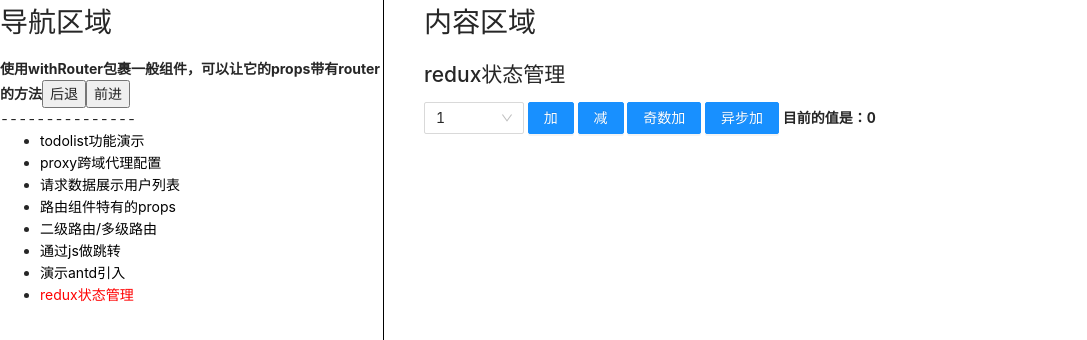
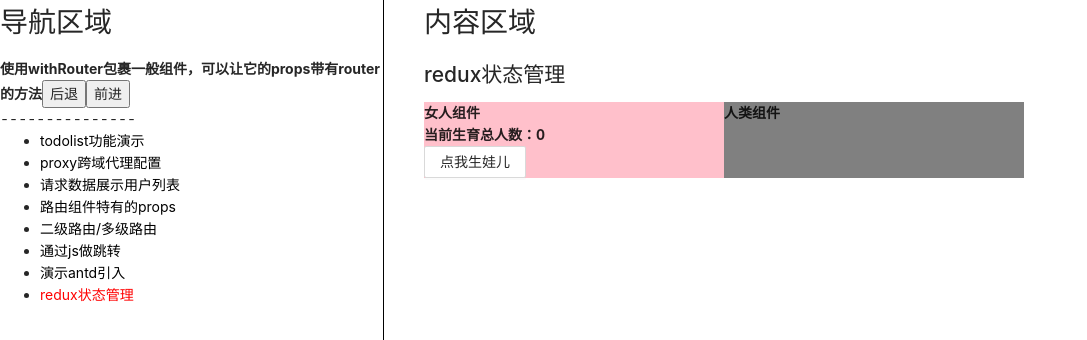
Before and after one commit to Bai-xiaoxiao/react-2021, a React (Create React App) app in the folder react_staging/: page /redux-demo in a window 1280 px wide. Shown: the top 340 px of the page, without its empty margins (0-1087 px from the left). Built offline with nearby package versions, Linux system fonts and the light colour scheme.

Commit message:
添加redux

```diff
--- a/react_staging/src/pages/reduxDemo/index.jsx
+++ b/react_staging/src/pages/reduxDemo/index.jsx
@@ -1,71 +1,72 @@
 import React, { Component } from 'react'
-import { Select } from 'antd';
 import { Button } from 'antd';
-import store from '../../redux'
+import store from '../../redux/store'
 
-const { Option } = Select;
+class Woman extends Component {
+
+  sheng = () => {
+    store.dispatch({type: 'addPerson'})
+  }
+
+  render() {
+    return (
+      <div>
+        <b>当前生育总人数：{store.getState().woman.length}</b>
+        <br />
+        <Button onClick={this.sheng}>点我生娃儿</Button>
+      </div>
+    )
+  }
+}
+
+class Person extends Component {
+  componentDidMount() {
+    store.subscribe(() => {
+      this.setState({});
+    })
+  }
+
+  kill = (id) => {
+    store.dispatch({type: 'killPerson', data: id})
+  }
+
+  render() {
+    const person = store.getState().woman
+
+    return (
+      <ul>
+        {
+          person.map(item => (
+            <li key={item.id}>
+              姓名： {item.name}， 年龄：{item.age}
+              <Button onClick={() => this.kill(item.id)}>自我毁灭</Button>
+            </li>
+          ))
+        }
+      </ul>
+    )
+  }
+}
 
 export default class index extends Component {
   state = {
     selectNum: 1
   }
 
-  componentDidMount() {
-    // store暴露subscribe方式，自己更新时会调用
-    store.subscribe(() => {
-      this.setState({}); // 手动调用刷新
-    })
-  }
-
-  selectChange = (value) => {
-    this.setState({selectNum: value})
-  }
-
-  increment = () => {
-    let {selectNum} = this.state
-    // 只能使用dispatch触发reducer
-    store.dispatch({type: 'increment', num: selectNum})
-  }
-
-  decrement = () => {
-    let {selectNum} = this.state
-    store.dispatch({type: 'decrement', num: selectNum})
-  }
-
-  oddIncrement = () => {
-    let {selectNum} = this.state
-    if(selectNum % 2 !== 0) {
-      store.dispatch({type: 'increment', num: selectNum})
-    }
-  }
-
-  asyncIncrement = () => {
-    let {selectNum} = this.state
-    setTimeout(() => {
-      store.dispatch({type: 'increment', num: selectNum})
-    }, 1000);
-  }
-
   render() {
     return (
-      <div>
+      <div style={{width: '600px', height: '1000px'}}>
         <h2>redux状态管理</h2>
-        <Select defaultValue={this.state.selectNum} onChange={this.selectChange} style={{width: 100}}>
-          <Option value={1}>1</Option>
-          <Option value={2}>2</Option>
-          <Option value={3}>3</Option>
-        </Select>
-        &nbsp;
-        <Button onClick={this.increment} type="primary">加</Button>
-        &nbsp;
-        <Button onClick={this.decrement} type="primary">减</Button>
-        &nbsp;
-        <Button onClick={this.oddIncrement} type="primary">奇数加</Button>
-        &nbsp;
-        <Button onClick={this.asyncIncrement} type="primary">异步加</Button>
-        &nbsp;
-        {/* getState来获取值 */}
-        <b>目前的值是：{store.getState()}</b>
+        <div style={{display: 'flex'}}>
+          <div style={{background: 'pink', width: '50%'}}>
+            <b>女人组件</b>
+            <Woman />
+          </div>
+          <div style={{background: 'gray', width: '50%'}}>
+            <b>人类组件</b>
+            <Person />
+          </div>
+        </div>
       </div>
     )
   }
--- a/react_staging/src/redux/index.js
+++ /dev/null
@@ -1,6 +0,0 @@
-import {createStore} from 'redux'
-import changeCount from './reducers'
-
-const store = createStore(changeCount);
-
-export default store
--- a/react_staging/src/redux/reducers.js
+++ /dev/null
@@ -1,16 +0,0 @@
-// reducer应该是纯函数，不负责业务逻辑，只做单纯的状态管理
-const reducer = (oldState = 0, action) => {
-  // 第一次oldState为undefiend,这里默认为0
-  console.log(oldState, action);
-  const {type, num} = action
-  switch (type) {
-    case 'increment':
-      return oldState + num;
-    case 'decrement':
-      return oldState - num;
-    default:
-      return oldState;
-  }
-}
-
-export default reducer
--- /dev/null
+++ b/react_staging/src/redux/reducers/person.js
@@ -0,0 +1,9 @@
+export default (preState = [], action,a ,b) => {
+  const {type, data} = action
+  switch (type) {
+    case 'xxxxx':
+      return preState.filter(item => item.id != data)
+    default:
+      return preState
+  }
+}
--- /dev/null
+++ b/react_staging/src/redux/reducers/woman.js
@@ -0,0 +1,22 @@
+function getRandomText() {
+  var _rsl = "";
+  var _randomUniCode = Math.floor(Math.random() * (40870 - 19968) + 19968).toString(16);
+  eval("_rsl=" + '"\\u' + _randomUniCode + '"');
+  return _rsl;
+}
+
+export default (preState = [], action) => {
+  const { type, data } = action
+  switch (type) {
+    case 'addPerson':
+      return [{
+        id: preState.length + 1,
+        name: `${getRandomText()}${getRandomText()}${getRandomText()}`,
+        age: Math.ceil(Math.random() * 100)
+      }, ...preState]
+    case 'killPerson':
+      return preState.filter(item => item.id != data)
+    default:
+      return preState.filter(item => item.id != data)
+  }
+}
--- /dev/null
+++ b/react_staging/src/redux/store.js
@@ -0,0 +1,11 @@
+import {createStore, combineReducers} from 'redux'
+import personReducer from './reducers/person'
+import womanReducer from './reducers/woman'
+
+// reducer应该是纯函数，不负责业务逻辑，只做单纯的状态管理
+const store = createStore(combineReducers({
+  person: personReducer,
+  woman: womanReducer,
+}));
+
+export default store
```
